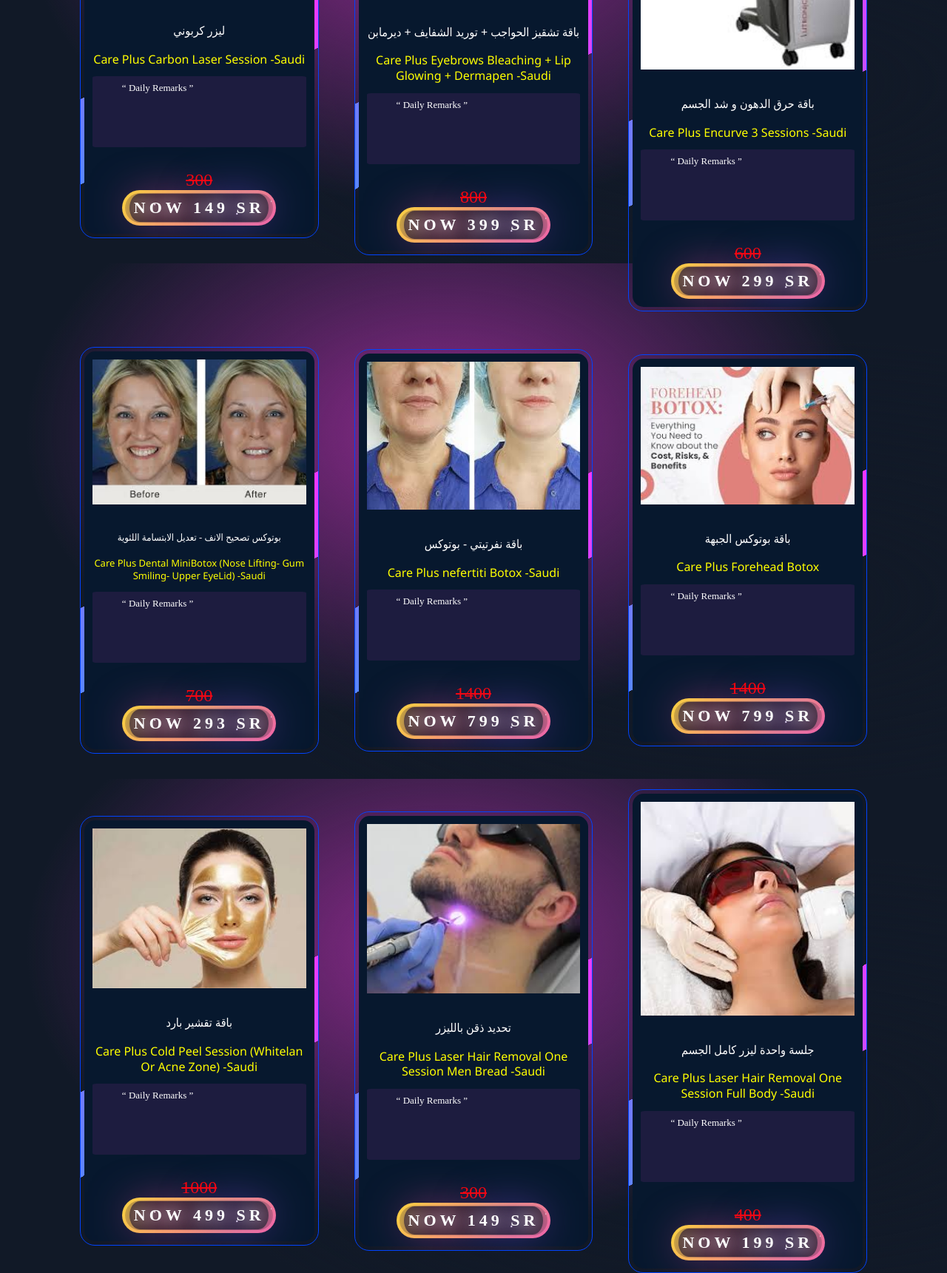
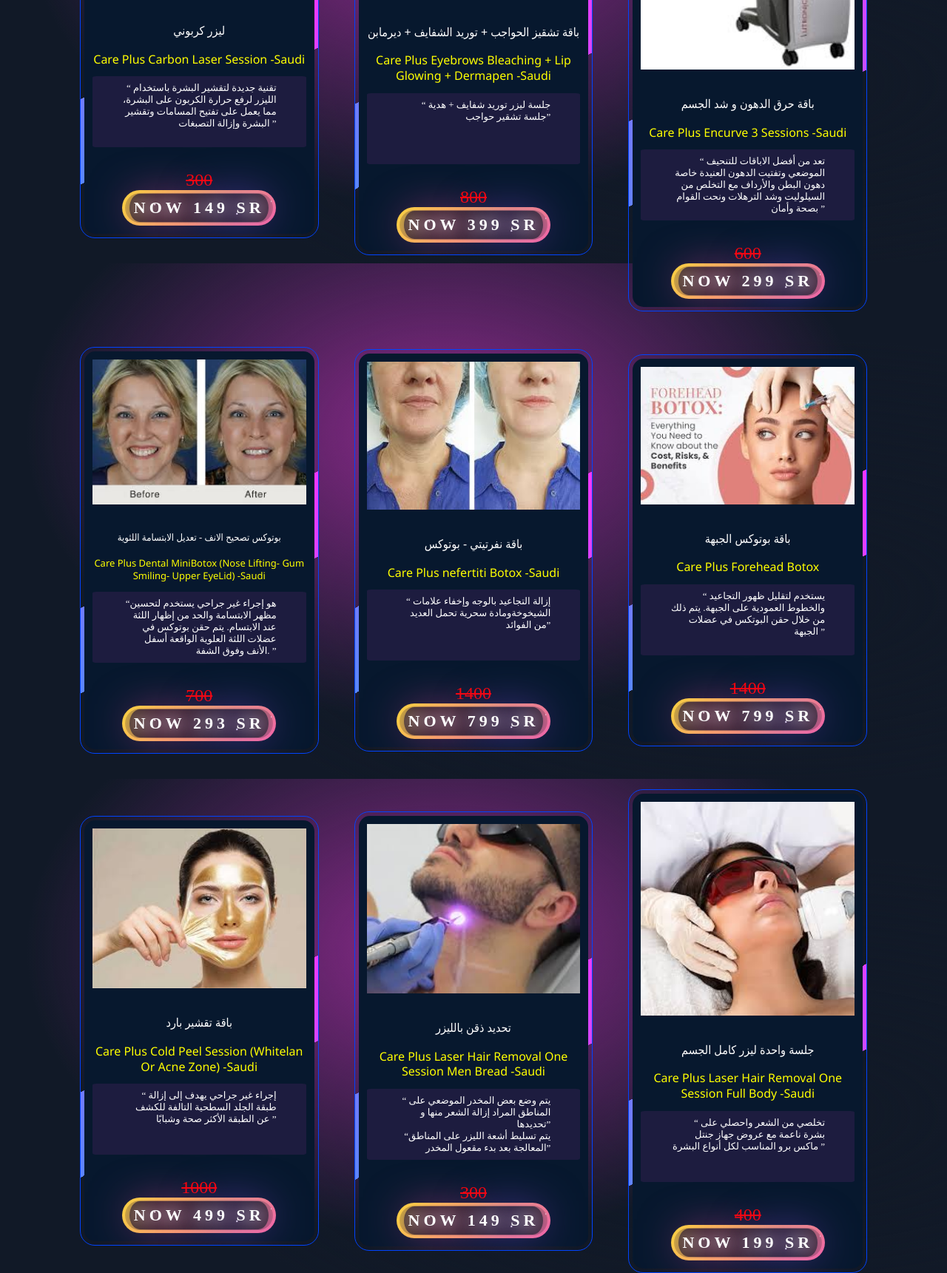
Before and after one commit to abalatta/wellnesscards2, a plain HTML site: page index.html in a window 1280 px wide. Shown: the part 1038-2759 px from the top of the page at 74% size. Drawn offline with Linux system fonts and the light colour scheme.

Commit message:
Update index.html

```diff
--- a/index.html
+++ b/index.html
@@ -21,7 +21,11 @@
         <br>
         <p style="color: yellow;">Care Plus Dental Scaling And Cleaning Sission -Saudi</p>
         <ul>
-         <q> Daily Remarks </q>
+         <q style="text-align: right;">   إزالة الرواسب الجيرية  </q>
+         <q  style="text-align: right;">  تلميع الاسنان </q>
+
+
+
         </ul>>
         <div class="price" > <del style="color: red;font-size: x-large;">400</del></div>
         </strong><button type="button" class="btn" >
@@ -48,7 +52,7 @@
         <br>
         <p style="color: yellow;">Care Plus Laser Bleaching + Dental Scaling </p>
         <ul>
-         <q> Daily Remarks </q>
+         <q style="text-align: right;">  إجراء حديث ومتطور يستخدم تقنية الليزر لإزالة البلاك والتراكمات اللونية على سطح الأسنان، مما يمنحها مظهراً أكثر بياضاً ولمعاناً </q>
         </ul>>
         <div class="price" > <del style="color: red;font-size: x-large;">1000</del></div>
         </strong><button type="button" class="btn" >
@@ -72,7 +76,7 @@
         <br>
         <p style="color: yellow;">Care Plus Radiance Booster Package -Saudi</p>
         <ul>
-         <q> Daily Remarks </q>
+         <q style="text-align: right;">  إجراء تجميلي غير جراحي يستخدم لتحسين مظهر بشرتك وإعادة الحيوية والشباب إليها  </q>
         </ul>>
         <div class="price" > <del style="color: red;font-size: x-large;">1200</del></div>
         </strong><button type="button" class="btn" >
@@ -96,7 +100,7 @@
         <br>
         <p style="color: yellow;">Care Plus Carbon Laser Session -Saudi</p>
         <ul>
-         <q> Daily Remarks </q>
+         <q style="text-align: right;">  تقنية جديدة لتقشير البشرة باستخدام الليزر لرفع حرارة الكربون على البشرة، مما يعمل على تفتيح المسامات وتقشير البشرة وإزالة التصبغات </q>
         </ul>>
         <div class="price" > <del style="color: red;font-size: x-large;">300</del></div>
         </strong><button type="button" class="btn" >
@@ -120,7 +124,7 @@
         <br>
         <p style="color: yellow;">Care Plus Eyebrows Bleaching + Lip Glowing + Dermapen -Saudi</p>
         <ul>
-         <q> Daily Remarks </q>
+         <q style="text-align: right;"> جلسة ليزر توريد شفايف + هدية جلسة تشقير حواجب</q>
         </ul>>
         <div class="price" > <del style="color: red;font-size: x-large;">800</del></div>
         </strong><button type="button" class="btn" >
@@ -144,7 +148,7 @@
         <br>
         <p style="color: yellow;">Care Plus Encurve  3 Sessions -Saudi</p>
         <ul>
-         <q> Daily Remarks </q>
+         <q style="text-align: right;">  تعد من أفضل الاباقات للتنحيف الموضعي وتفتيت الدهون العنيدة خاصة دهون البطن والأرداف مع التخلص من السيلوليت وشد الترهلات ونحت القوام بصحة وأمان </q>
         </ul>>
         <div class="price" > <del style="color: red;font-size: x-large;">600</del></div>
         </strong><button type="button" class="btn" >
@@ -164,11 +168,11 @@
       <div class="card platinum">
        <img src="7.jpeg" alt="">
        <br><br>
-        <p style="font-size: small;">بوتوكس تصحيح الانف - تعديل الابتسامة اللثوية</p>
+        <p style="font-size: small;">بوتوكس تصحيح الانف - تعديل الابتسامة اللثوية </p>
         <br>
         <p style="color: yellow; font-size: small;">Care Plus Dental MiniBotox (Nose Lifting- Gum Smiling- Upper EyeLid) -Saudi</p>
         <ul>
-         <q> Daily Remarks </q>
+         <q style="text-align: right;">هو إجراء غير جراحي يستخدم لتحسين مظهر الابتسامة والحد من إظهار اللثة عند الابتسام. يتم حقن بوتوكس في عضلات اللثة العلوية الواقعة أسفل الأنف وفوق الشفة. </q>
         </ul>>
         <div class="price" > <del style="color: red;font-size: x-large;">700</del></div>
         </strong><button type="button" class="btn" >
@@ -192,7 +196,7 @@
         <br>
         <p style="color: yellow;">Care Plus nefertiti Botox -Saudi</p>
         <ul>
-         <q> Daily Remarks </q>
+         <q style="text-align: right;">   إزالة التجاعيد بالوجه وإخفاء علامات الشيخوخةومادة سحرية تحمل العديد من الفوائد</q>
         </ul>>
         <div class="price" > <del style="color: red;font-size: x-large;">1400</del></div>
         </strong><button type="button" class="btn" >
@@ -216,7 +220,7 @@
         <br>
         <p style="color: yellow;">Care Plus Forehead Botox</p>
         <ul>
-         <q> Daily Remarks </q>
+         <q style="text-align: right;">  يستخدم لتقليل ظهور التجاعيد والخطوط العمودية على الجبهة. يتم ذلك من خلال حقن البوتكس في عضلات الجبهة </q>
         </ul>>
         <div class="price" > <del style="color: red;font-size: x-large;">1400</del></div>
         </strong><button type="button" class="btn" >
@@ -240,7 +244,7 @@
         <br>
         <p style="color: yellow;">Care Plus Cold Peel Session (Whitelan Or Acne Zone) -Saudi</p>
         <ul>
-         <q> Daily Remarks </q>
+         <q style="text-align: right;">  إجراء غير جراحي يهدف إلى إزالة طبقة الجلد السطحية التالفة للكشف عن الطبقة الأكثر صحة وشبابًا </q>
         </ul>>
         <div class="price" > <del style="color: red;font-size: x-large;">1000</del></div>
         </strong><button type="button" class="btn" >
@@ -264,7 +268,8 @@
         <br>
         <p style="color: yellow;">Care Plus Laser Hair Removal One Session Men Bread -Saudi</p>
         <ul>
-         <q> Daily Remarks </q>
+         <q style="text-align: right;"> يتم وضع بعض المخدر الموضعي على المناطق المراد إزالة الشعر منها و تحديدها</q>
+          <q style="text-align: right;">يتم تسليط أشعة الليزر على المناطق المعالجة بعد بدء مقعول المخدر</q>
         </ul>>
         <div class="price" > <del style="color: red;font-size: x-large;">300</del></div>
         </strong><button type="button" class="btn" >
@@ -288,7 +293,7 @@
         <br>
         <p style="color: yellow;">Care Plus Laser Hair Removal One Session Full Body -Saudi</p>
         <ul>
-         <q> Daily Remarks </q>
+         <q style="text-align: right;">  تخلصي من الشعر واحصلي على بشرة ناعمة مع عروض جهاز جنتل ماكس برو المناسب لكل أنواع البشرة </q>
         </ul>>
         <div class="price" > <del style="color: red;font-size: x-large;">400</del></div>
         </strong><button type="button" class="btn" >
@@ -311,7 +316,7 @@
         <br>
         <p style="color: yellow;">Care Plus  Laser Hair Removal 4 Sessions Full Body -Saudi</p>
         <ul>
-         <q> Daily Remarks </q>
+         <q style="text-align: right;"> تخلصي من الشعر واحصلي على بشرة ناعمة مع عروض جهاز جنتل ماكس برو المناسب لكل أنواع البشرة</q>
         </ul>>
         <div class="price" > <del style="color: red;font-size: x-large;">2000</del></div>
         </strong><button type="button" class="btn" >
```
